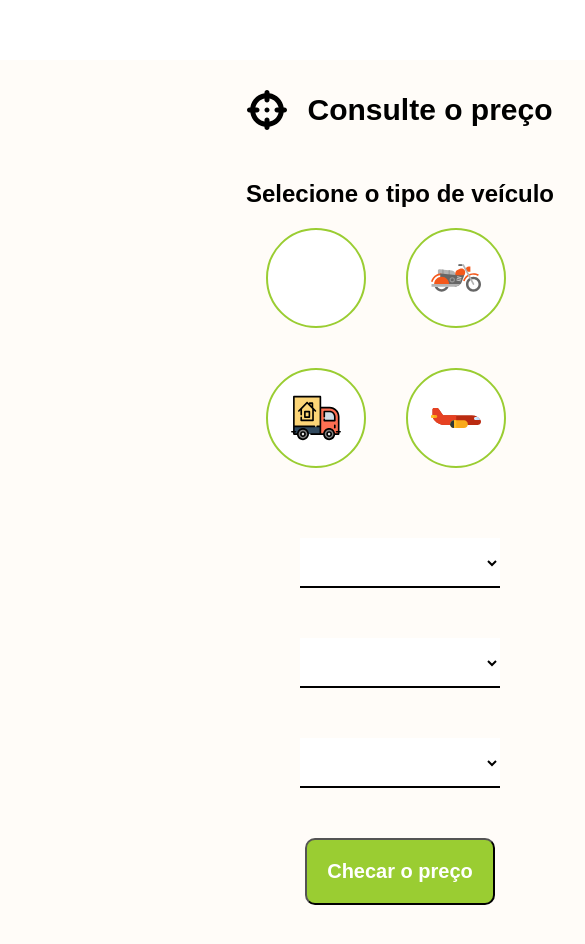
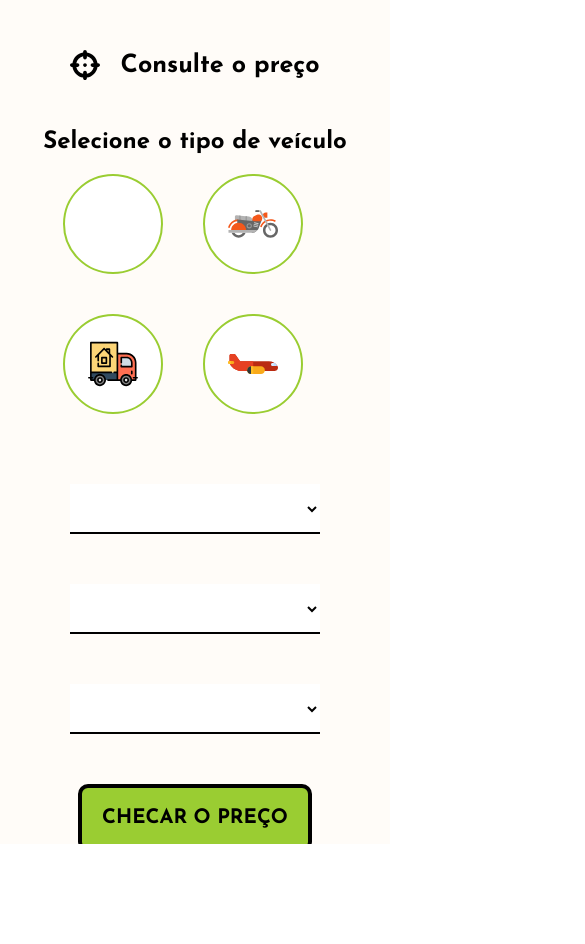
Before and after one commit to LuizHenrique2212/tabela-fipe, a plain HTML site: page index.html in a window 390 px wide. Shown: the top 944 px of the page, 585 px wide, since content can reach past the window. After the commit the page ends 844 px from the top, so only its background shows below. Drawn offline with Linux system fonts and the light colour scheme.

Commit message:
Mundaça da fonte; mudança no layout do botão; Animação na tabela; redimencionamento dos itens no mobile; sem rolagem lateral

```diff
--- a/index.html
+++ b/index.html
@@ -6,6 +6,7 @@
     <meta http-equiv="X-UA-Compatible" content="IE=edge">
     <meta name="viewport" content="width=device-width, initial-scale=1.0">
     <link rel="stylesheet" href="./style.css">
+    <style>@import url('https://fonts.googleapis.com/css2?family=Josefin+Sans:wght@200;300;400;700&display=swap');</style>
     <title>Preços fipe</title>
 </head>
 
@@ -41,7 +42,7 @@
                 <select name="select" id="models"></select>
                 <select name="select" id="years"></select>
             </section>
-            <button>Checar o preço</button>
+            <button>CHECAR O PREÇO</button>
         </main>
         <footer>
             <table>
--- a/script.js
+++ b/script.js
@@ -12,9 +12,7 @@ let urlResult;
 let backgroundIcons = document.querySelectorAll('.icons');
 backgroundIcons.forEach((iconOnFocus) => {
     iconOnFocus.addEventListener('click', () => {
-        for (let backgrounds of backgroundIcons) {
-            backgrounds.style.backgroundColor = ' rgb(252, 246, 236)';
-        };
+        reSetOptions();
         iconOnFocus.style.backgroundColor = 'yellowgreen';
     });
 });
@@ -67,6 +65,7 @@ btnCheckPrice.addEventListener('click', async () => {
         const code = years.children[years.selectedIndex].value;
         urlResult = urlYears + '/' + code;
         const data = await getAPIcontent(urlResult);
+        document.querySelector('table').style.display = 'block';
         tableResult.style.display = 'block';
         brandAndModel.innerHTML = data.brand + data.model;
         price.innerHTML = 'Preço: ' + data.price;
@@ -91,3 +90,13 @@ async function getAPIcontent(url) {
     urlRequest = url;
     return data;
 };
+
+function reSetOptions(){
+    branch.value = 0;
+    models.value = 0;
+    years.value = 0;
+    document.querySelector('table').style.display = 'none';
+    for (let backgrounds of backgroundIcons) {
+        backgrounds.style.backgroundColor = ' white';
+    };
+}
--- a/style.css
+++ b/style.css
@@ -2,10 +2,10 @@
     margin: 0;
     padding: 0;
     box-sizing: border-box;
-    font-family: sans-serif;
+    font-family: 'Josefin Sans', sans-serif;
 }
 
-html body {
+html,body {
     overflow-x: hidden;
 }
 
@@ -50,7 +50,7 @@ main {
     width: 100px;
     height: 100px;
     margin: 50px 20px 0px;
-    background-color: rgb(252, 246, 236);
+    background-color: white;
     border: 2px solid #9c0000;
     display: flex;
     align-items: center;
@@ -61,7 +61,7 @@ main {
 .icons:hover {
     cursor: pointer;
     opacity: 0.6;
-    background-color: white;
+    background-color: rgb(252, 246, 236);
 
 }
 
@@ -109,16 +109,17 @@ main button {
     font-size: 20px;
     padding: 20px 20px;
     border-radius: 10px;
-    color: white;
+    color: black;
     font-weight: bold;
     background: yellowgreen;
+    border: 4px black solid;
 }
 
 main button:hover {
     color: black;
     cursor: pointer;
     background-color: white;
-    border: 2px solid yellowgreen;
+    border: 4px solid yellowgreen;
 }
 
 table {
@@ -128,6 +129,9 @@ table {
     border-radius: 10px;
     border: 2px solid black;
     margin-bottom: 50px;
+    margin-top: 50px;
+    animation-name: showTable;
+    animation-duration: 1.5s;
 }
 
 #brand-model {
@@ -137,6 +141,20 @@ table {
 
 footer {
     display: none;
+}
+
+@keyframes showTable{
+    from{margin-top: 250px;}
+    to{margin-top: 50px;}
+}
+
+@media (max-width: 800px) {
+    #container {
+        width: 100vw;
+        height: 100vh;
+        margin: 0px auto;
+        padding: 50px 10px 20px;
+    }
 }
 
 @media (max-width: 650px) {
@@ -160,7 +178,7 @@ footer {
     }
 
     #vehicle-details select {
-        width: 200px;
+        width: 350px;
     }
 
     table {
@@ -170,9 +188,13 @@ footer {
 
 }
 
-@media (max-width: 430px) {
+@media (max-width: 500px) {
     header h1 {
-        font-size: 30px;
+        font-size: 25px;
+    }
+
+    header img {
+        width: 30px;
     }
 
     h2 {
@@ -199,7 +221,7 @@ footer {
     }
 
     #vehicle-details select {
-        width: 200px;
+        width: 250px;
     }
 
     table {
```
